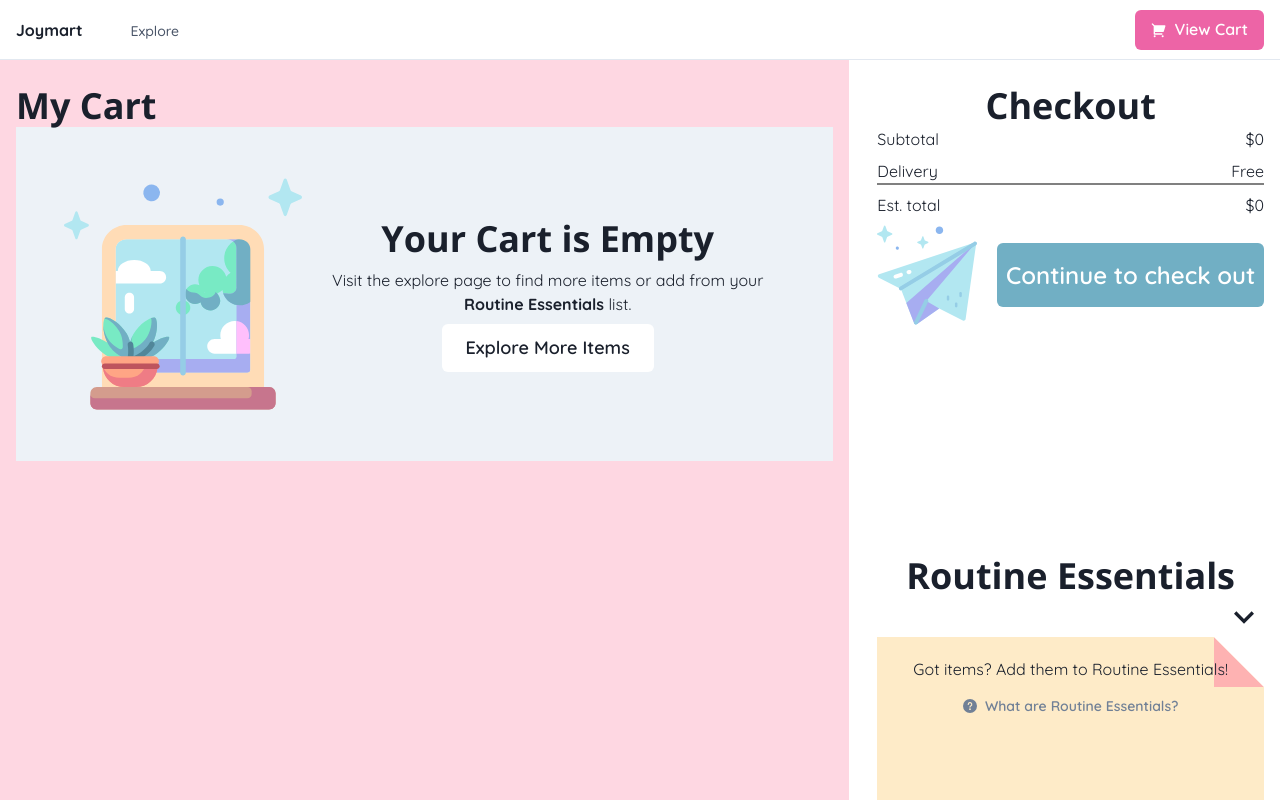
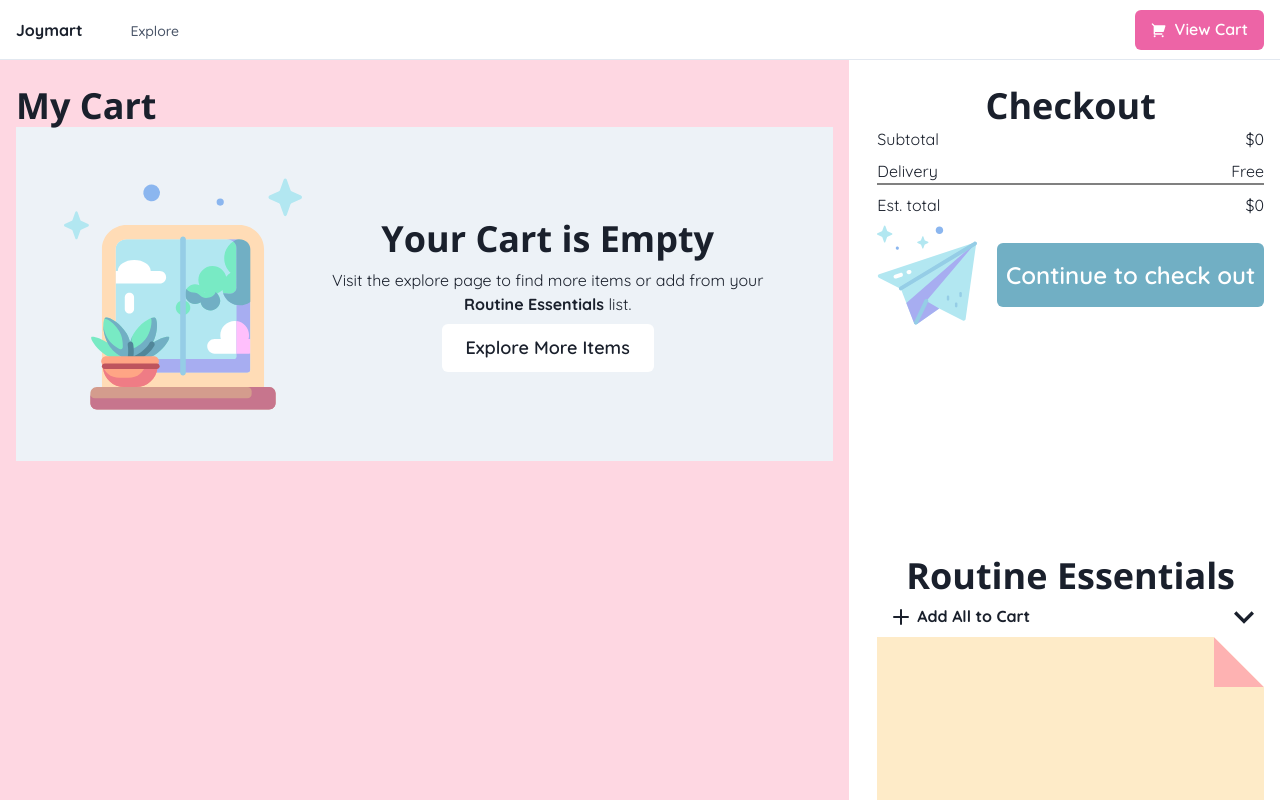
Before and after one commit to joyliu-q/joymart, a React (Create React App) app: page /cart in a window 1280 px wide. Built offline with nearby package versions, Linux system fonts and the light colour scheme.

Commit message:
:bug: Fix Routine Essentials Bug

```diff
--- a/src/App.tsx
+++ b/src/App.tsx
@@ -9,16 +9,15 @@ import Welcome from "./pages/Welcome";
 import React from "react";
 import {
   CartItems,
-  RoutineEssentialItem,
+  RoutineEssentialItems,
   useCart,
   useRoutineEssentals,
 } from "./database";
 
 function App() {
   const [cart, setCart] = React.useState<CartItems>({});
-  const [routineEssentials, setRoutineEssentials] = React.useState<
-    RoutineEssentialItem[]
-  >([]);
+  const [routineEssentials, setRoutineEssentials] =
+    React.useState<RoutineEssentialItems>({});
 
   const { get: getCart } = useCart();
   const { get: getRoutineEssentals } = useRoutineEssentals();
@@ -30,7 +29,7 @@ function App() {
       setCart(cartArray);
 
       const routineData = (await getRoutineEssentals()) ?? {};
-      const routineArray: RoutineEssentialItem[] = Object.entries(routineData);
+      const routineArray: RoutineEssentialItems = routineData;
       setRoutineEssentials(routineArray);
     }
     refreshData();
--- a/src/components/Cart/CartResult.tsx
+++ b/src/components/Cart/CartResult.tsx
@@ -2,8 +2,8 @@ import { Text, Flex, Heading, Stack, Image, Button } from "@chakra-ui/react";
 import ItemRow from "../Item/ItemRow";
 import {
   ITEMS_MAP,
-  RoutineEssentialItem,
   CartItems,
+  RoutineEssentialItems,
 } from "../../database/index";
 import React from "react";
 
@@ -13,7 +13,7 @@ export default function CartResult({
   setCart,
 }: {
   cart: CartItems;
-  routineEssentials: RoutineEssentialItem[];
+  routineEssentials: RoutineEssentialItems;
   setCart: React.Dispatch<React.SetStateAction<CartItems>>;
 }): React.ReactElement {
   return (
--- a/src/components/Cart/CartSidebar.tsx
+++ b/src/components/Cart/CartSidebar.tsx
@@ -15,7 +15,11 @@ import {
   ModalFooter,
   Image,
 } from "@chakra-ui/react";
-import { CartItems, ITEMS_MAP } from "../../database/index";
+import {
+  CartItems,
+  ITEMS_MAP,
+  RoutineEssentialItems,
+} from "../../database/index";
 import React from "react";
 import RoutineEssentialsList from "./RoutineEssentialsList";
 
@@ -24,7 +28,7 @@ export default function CartSidebar({
   routineEssentials,
 }: {
   cart: CartItems;
-  routineEssentials: [string, {}][];
+  routineEssentials: RoutineEssentialItems;
 }): React.ReactElement {
   const [subtotal, setSubtotal] = React.useState(0);
   const { isOpen, onOpen, onClose } = useDisclosure();
--- a/src/components/Cart/RoutineEssentialsList.tsx
+++ b/src/components/Cart/RoutineEssentialsList.tsx
@@ -2,7 +2,7 @@ import { Text, Heading, Button, Box, Flex, Checkbox } from "@chakra-ui/react";
 import {
   CartItems,
   ITEMS_MAP,
-  RoutineEssentialItem,
+  RoutineEssentialItems,
   useCart,
 } from "../../database/index";
 import React from "react";
@@ -12,19 +12,30 @@ import {
   ChevronUpIcon,
   QuestionIcon,
 } from "@chakra-ui/icons";
+import { clear } from "idb-keyval";
 
 export default function RoutineEssentialsList({
   cart,
   routineEssentials,
 }: {
   cart: CartItems;
-  routineEssentials: RoutineEssentialItem[];
+  routineEssentials: RoutineEssentialItems;
 }): React.ReactElement {
   const [routineIsCollapsed, setRoutineIsCollapsed] = React.useState(true);
-  const [checkedItems, setCheckedItems] = React.useState(
-    new Array(routineEssentials.length).fill(false)
-  );
 
+  const checked: Record<string, boolean> = {};
+
+  const [checkedItems, setCheckedItems] = React.useState(checked);
+
+  React.useEffect(() => {
+    const checked: Record<string, boolean> = {};
+    Object.entries(cart).forEach((entry) => {
+      const [id] = entry;
+      checked[id] = true;
+    });
+
+    setCheckedItems(checked);
+  }, [cart]);
   const { add: addToCart } = useCart();
 
   const addItemToCart = (id: string) => {
@@ -36,12 +47,12 @@ export default function RoutineEssentialsList({
       numOfCheckedItems() === 0 ||
       numOfCheckedItems() === routineEssentials.length
     ) {
-      routineEssentials.forEach((entry) => {
+      Object.entries(routineEssentials).forEach((entry) => {
         const [id] = entry;
         addItemToCart(id);
       });
     } else {
-      routineEssentials.forEach((entry, index) => {
+      Object.entries(routineEssentials).forEach((entry, index) => {
         const [id] = entry;
         if (checkedItems[index] === true) {
           addItemToCart(id);
@@ -53,25 +64,15 @@ export default function RoutineEssentialsList({
 
   const numOfCheckedItems = () => {
     let count = 0;
-    checkedItems.forEach((value) => {
-      if (value === true) {
+    Object.entries(checkedItems).forEach((entry) => {
+      const [_id, checked] = entry;
+      if (checked) {
         count += 1;
       }
     });
     return count;
   };
 
-  React.useEffect(() => {
-    const newCheckedItems = checkedItems;
-
-    Object.entries(routineEssentials).map((entry, index) => {
-      const [id] = entry;
-      if (cart[id] !== null && cart[id] !== undefined) {
-        newCheckedItems[index] = true;
-      }
-    });
-    setCheckedItems(newCheckedItems);
-  }, []);
   return (
     <>
       <Flex
@@ -170,18 +171,22 @@ export default function RoutineEssentialsList({
         ) : (
           <>
             {Object.entries(routineEssentials)
-              .slice(0, routineIsCollapsed ? 3 : routineEssentials.length)
+              .slice(
+                0,
+                routineIsCollapsed
+                  ? Math.min(3, Object.keys(routineEssentials).length)
+                  : Object.keys(routineEssentials).length
+              )
               .map((entry, index) => {
-                const id = entry[1][0];
+                const [id] = entry;
                 const item = ITEMS_MAP.get(id);
                 if (item == null) {
                   return null;
                 }
-                console.log(entry);
                 return (
                   <Checkbox
                     key={id}
-                    isChecked={checkedItems[index]}
+                    isChecked={checkedItems[`${id}`]}
                     onChange={(e) => {
                       e.stopPropagation();
                       let checkedItemsCopy = checkedItems;
--- a/src/components/Explore/CategoryTour.tsx
+++ b/src/components/Explore/CategoryTour.tsx
@@ -21,7 +21,6 @@ export default function CategoryTour({ category }: { category: string }) {
   React.useEffect(() => {
     async function checkIsShown() {
       const isShown = await tourIsShown({ tourName: "category-tour" });
-      console.log(`isShown: ${isShown}`);
       setIsTourOpen(!isShown);
     }
     checkIsShown();
--- a/src/components/Explore/ShowCartButton.tsx
+++ b/src/components/Explore/ShowCartButton.tsx
@@ -11,7 +11,7 @@ import {
 import React from "react";
 import {
   CartItems,
-  RoutineEssentialItem,
+  RoutineEssentialItems,
   useCart,
   useRoutineEssentals,
 } from "../../database";
@@ -21,9 +21,8 @@ export default function ShowCartButton() {
   const { isOpen, onOpen, onClose } = useDisclosure();
 
   const [cart, setCart] = React.useState<CartItems>({});
-  const [routineEssentials, setRoutineEssentials] = React.useState<
-    RoutineEssentialItem[]
-  >([]);
+  const [routineEssentials, setRoutineEssentials] =
+    React.useState<RoutineEssentialItems>({});
 
   const { get: getCart } = useCart();
   const { get: getRoutineEssentals } = useRoutineEssentals();
@@ -35,7 +34,7 @@ export default function ShowCartButton() {
       setCart(cartArray);
 
       const routineData = (await getRoutineEssentals()) ?? {};
-      const routineArray: RoutineEssentialItem[] = Object.entries(routineData);
+      const routineArray: RoutineEssentialItems = routineData;
       setRoutineEssentials(routineArray);
     }
     refreshData();
--- a/src/components/Item/ItemRow.tsx
+++ b/src/components/Item/ItemRow.tsx
@@ -26,6 +26,7 @@ import React from "react";
 import {
   CartItems,
   RoutineEssentialItem,
+  RoutineEssentialItems,
   useCart,
   useRoutineEssentals,
 } from "../../database/";
@@ -43,7 +44,7 @@ export default function ItemRow({
   count?: number;
   onClick?: () => void;
   cart: CartItems;
-  routineEssentials: RoutineEssentialItem[];
+  routineEssentials: RoutineEssentialItems;
   hideOnDelete?: boolean;
 }) {
   const { get: getCart, add: addToCart, remove: removeFromCart } = useCart();
@@ -60,7 +61,10 @@ export default function ItemRow({
   const [inCart, setInCart] = React.useState(
     cart[`${item.id}`] !== null && cart[`${item.id}`] !== undefined
   );
-  const [inRoutineEssentials, setInRoutineEssentials] = React.useState(false);
+  const [inRoutineEssentials, setInRoutineEssentials] = React.useState(
+    routineEssentials[`${item.id}`] !== null &&
+      routineEssentials[`${item.id}`] !== undefined
+  );
 
   const toggleItemInCart = () => {
     if (inCart) {
@@ -105,24 +109,19 @@ export default function ItemRow({
   // Make cart & routineEssential data up to date
   React.useEffect(() => {
     setInCart(cart[`${item.id}`] !== null && cart[`${item.id}`] !== undefined);
+    setInRoutineEssentials(
+      routineEssentials[`${item.id}`] !== null &&
+        routineEssentials[`${item.id}`] !== undefined
+    );
 
+    console.log(item.id);
+
+    console.log(routineEssentials);
     if (inCart) {
       const { count } = cart[`${item.id}`];
       setItemCount(count);
     }
-
-    setInRoutineEssentials(
-      routineEssentials[item.id] !== null &&
-        routineEssentials[item.id] !== undefined
-    );
-    Object.entries(routineEssentials).forEach((entry, index) => {
-      const [id] = entry;
-      console.log(cart[id]);
-      if (cart[id] !== null && cart[id] !== undefined && id === `${item.id}`) {
-        setInRoutineEssentials(true);
-      }
-    });
-  }, [cart]);
+  }, [cart, routineEssentials]);
 
   // Make cart & routineEssential data up to date
   React.useEffect(() => {
--- a/src/database/index.tsx
+++ b/src/database/index.tsx
@@ -14,7 +14,6 @@ import { ItemDetails } from "../constants/item";
 
 export async function tourIsShown({ tourName }: { tourName: string }) {
   const value = await get(tourName);
-  console.log(value);
   if (value === true) {
     return true;
   }
@@ -113,6 +112,7 @@ export function useCart() {
   pseudouser's local machine using idb-keyval
 */
 export type RoutineEssentialItem = [string, {}]; // string - id, {} - empty array, if we want to add more attributes in the future, they go here
+export type RoutineEssentialItems = Record<string, {}>;
 
 export function useRoutineEssentals() {
   async function getRoutineEssentals() {
--- a/src/pages/Cart.tsx
+++ b/src/pages/Cart.tsx
@@ -1,5 +1,5 @@
 import { Grid, GridItem } from "@chakra-ui/react";
-import { CartItems, RoutineEssentialItem } from "../database/index";
+import { CartItems, RoutineEssentialItems } from "../database/index";
 import React from "react";
 import CartResult from "../components/Cart/CartResult";
 import CartSidebar from "../components/Cart/CartSidebar";
@@ -12,7 +12,7 @@ export default function Cart({
 }: {
   isModal?: boolean;
   cart: CartItems;
-  routineEssentials: RoutineEssentialItem[];
+  routineEssentials: RoutineEssentialItems;
   setCart: React.Dispatch<React.SetStateAction<CartItems>>;
 }): React.ReactElement {
   return (
--- a/src/pages/Category.tsx
+++ b/src/pages/Category.tsx
@@ -12,7 +12,12 @@ import {
   Text,
   Tooltip,
 } from "@chakra-ui/react";
-import { CartItems, ITEMS_MAP, RoutineEssentialItem } from "../database";
+import {
+  CartItems,
+  ITEMS_MAP,
+  RoutineEssentialItem,
+  RoutineEssentialItems,
+} from "../database";
 import React from "react";
 import ItemRow from "../components/Item/ItemRow";
 import ExploreSidebar from "../components/Explore/ExploreSidebar";
@@ -53,10 +58,10 @@ export default function Category({
 }: {
   category: string;
   cart: CartItems;
-  routineEssentials: RoutineEssentialItem[];
+  routineEssentials: RoutineEssentialItems;
   setCart: React.Dispatch<React.SetStateAction<CartItems>>;
 }): React.ReactElement {
-  const [items, setItems] = React.useState<React.ReactElement[]>([]);
+  const [items, setItems] = React.useState<string[]>([]);
   const [itemSelected, setItemSelected] =
     React.useState<ItemDetails | null>(null);
 
@@ -66,21 +71,11 @@ export default function Category({
     ITEMS_MAP.forEach((value, key: string) => {
       const item = ITEMS_MAP.get(key) as ItemDetails;
       if (category === "all" ? true : item.category === category) {
-        console.log(item);
-
-        newItems.push(
-          <ItemRow
-            item={value}
-            key={key}
-            onClick={() => setItemSelected(item)}
-            cart={cart}
-            routineEssentials={routineEssentials}
-          />
-        );
+        newItems.push(key);
       }
     });
     setItems(newItems);
-  }, []);
+  }, [cart, routineEssentials, category]);
 
   return (
     <Grid
@@ -157,7 +152,23 @@ export default function Category({
             </Stack>
           </Center>
         ) : (
-          <Box>{items}</Box>
+          <Box>
+            {items.map((id) => {
+              const item = ITEMS_MAP.get(id);
+              if (item === undefined || item == null) {
+                return null;
+              }
+              return (
+                <ItemRow
+                  item={item}
+                  key={id}
+                  onClick={() => setItemSelected(item)}
+                  cart={cart}
+                  routineEssentials={routineEssentials}
+                />
+              );
+            })}
+          </Box>
         )}
       </GridItem>
       <GridItem
```
